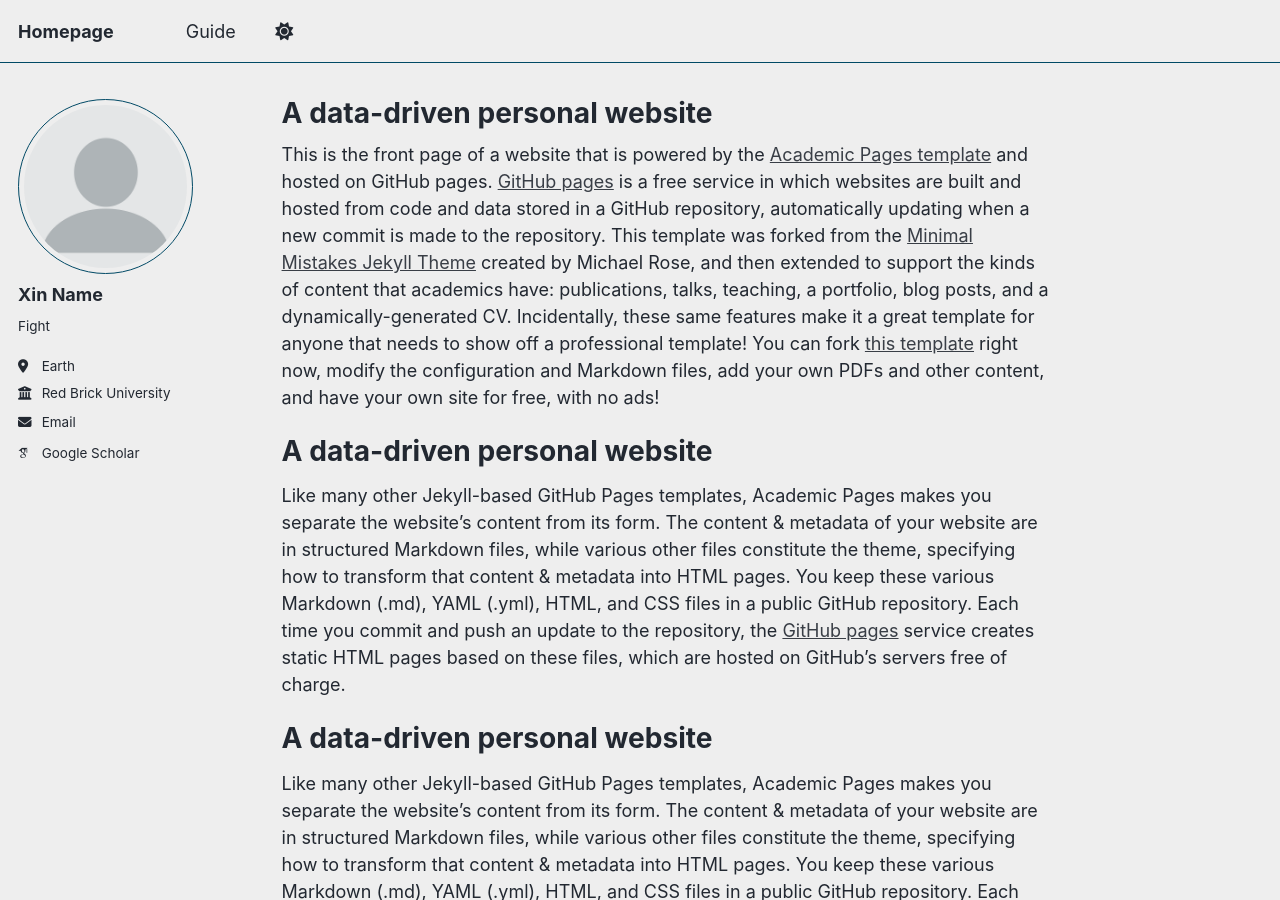
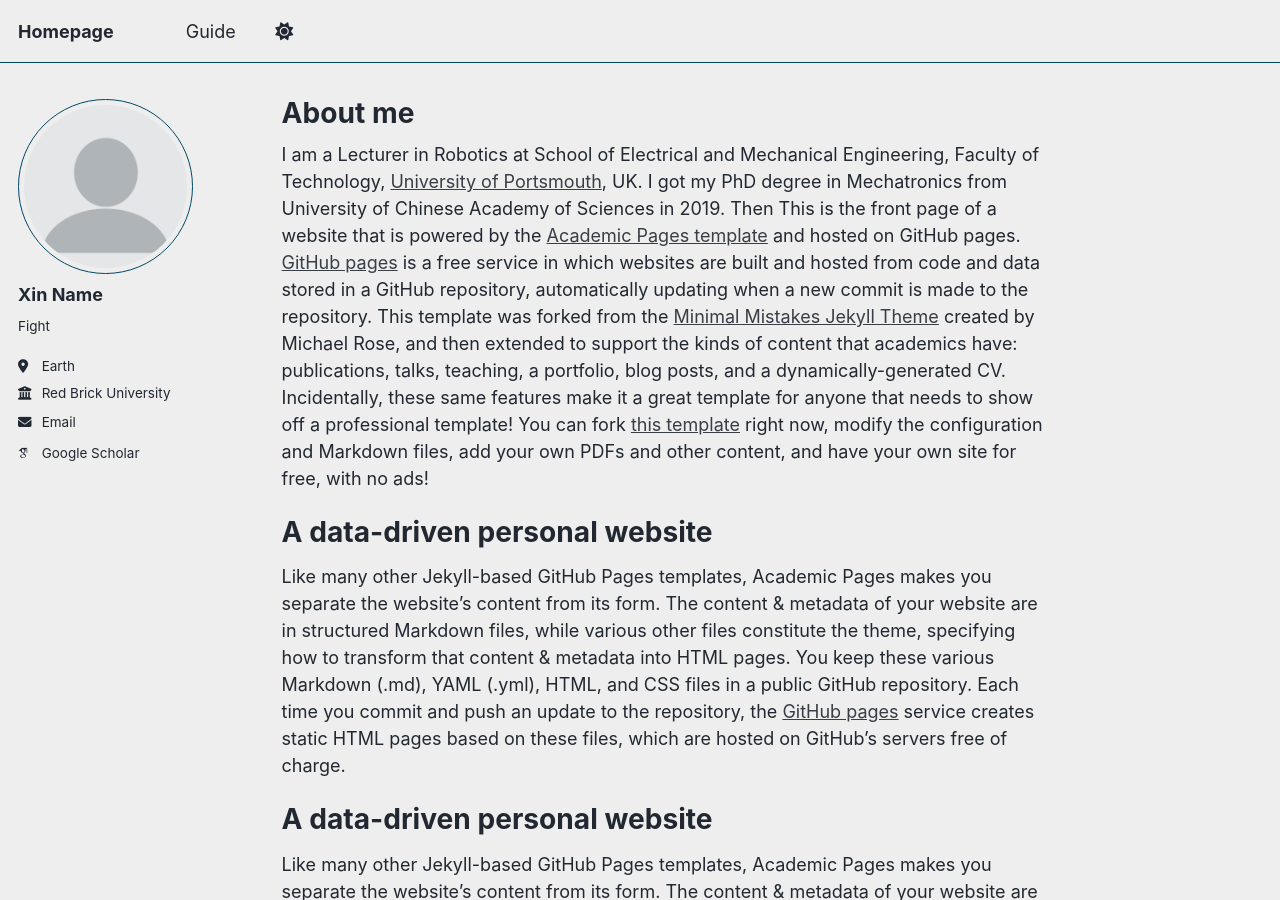
Before and after one commit to Mansion-ZX/Mansion-ZX.github.io, a Jekyll site: the page built from _pages/about.md, in a window 1280 px wide and 900 px high. Built offline with Jekyll 4.4.1, drawn with Linux system fonts in a browser that asks for light colours; some web fonts are replaced; a script that is not in the unit is left out.

Commit message:
Update about.md

```diff
--- a/_pages/about.md
+++ b/_pages/about.md
@@ -1,12 +1,13 @@
 ---
 permalink: /
-title: "A data-driven personal website"
+title: "About me"
 author_profile: true
 redirect_from:
   - /about/
   - /about.html
 ---
-
+I am a Lecturer in Robotics at School of Electrical and Mechanical Engineering, Faculty of Technology, [University of Portsmouth](https://www.port.ac.uk/), UK. I got my PhD degree in Mechatronics from University of Chinese Academy of Sciences in 2019.
+Then
 This is the front page of a website that is powered by the [Academic Pages template](https://github.com/academicpages/academicpages.github.io) and hosted on GitHub pages. [GitHub pages](https://pages.github.com) is a free service in which websites are built and hosted from code and data stored in a GitHub repository, automatically updating when a new commit is made to the repository. This template was forked from the [Minimal Mistakes Jekyll Theme](https://mmistakes.github.io/minimal-mistakes/) created by Michael Rose, and then extended to support the kinds of content that academics have: publications, talks, teaching, a portfolio, blog posts, and a dynamically-generated CV. Incidentally, these same features make it a great template for anyone that needs to show off a professional template!
 You can fork [this template](https://github.com/academicpages/academicpages.github.io) right now, modify the configuration and Markdown files, add your own PDFs and other content, and have your own site for free, with no ads!
 
```
